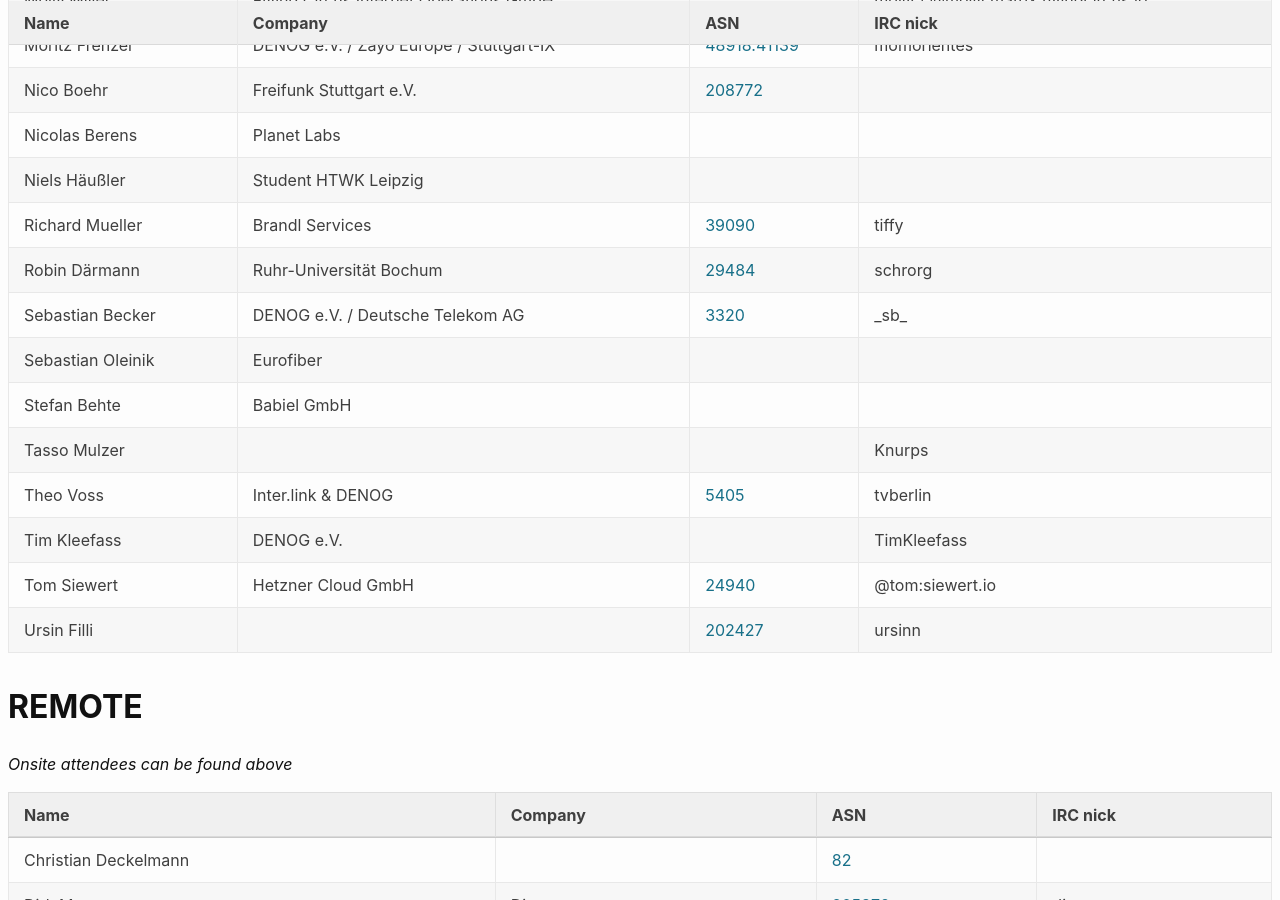
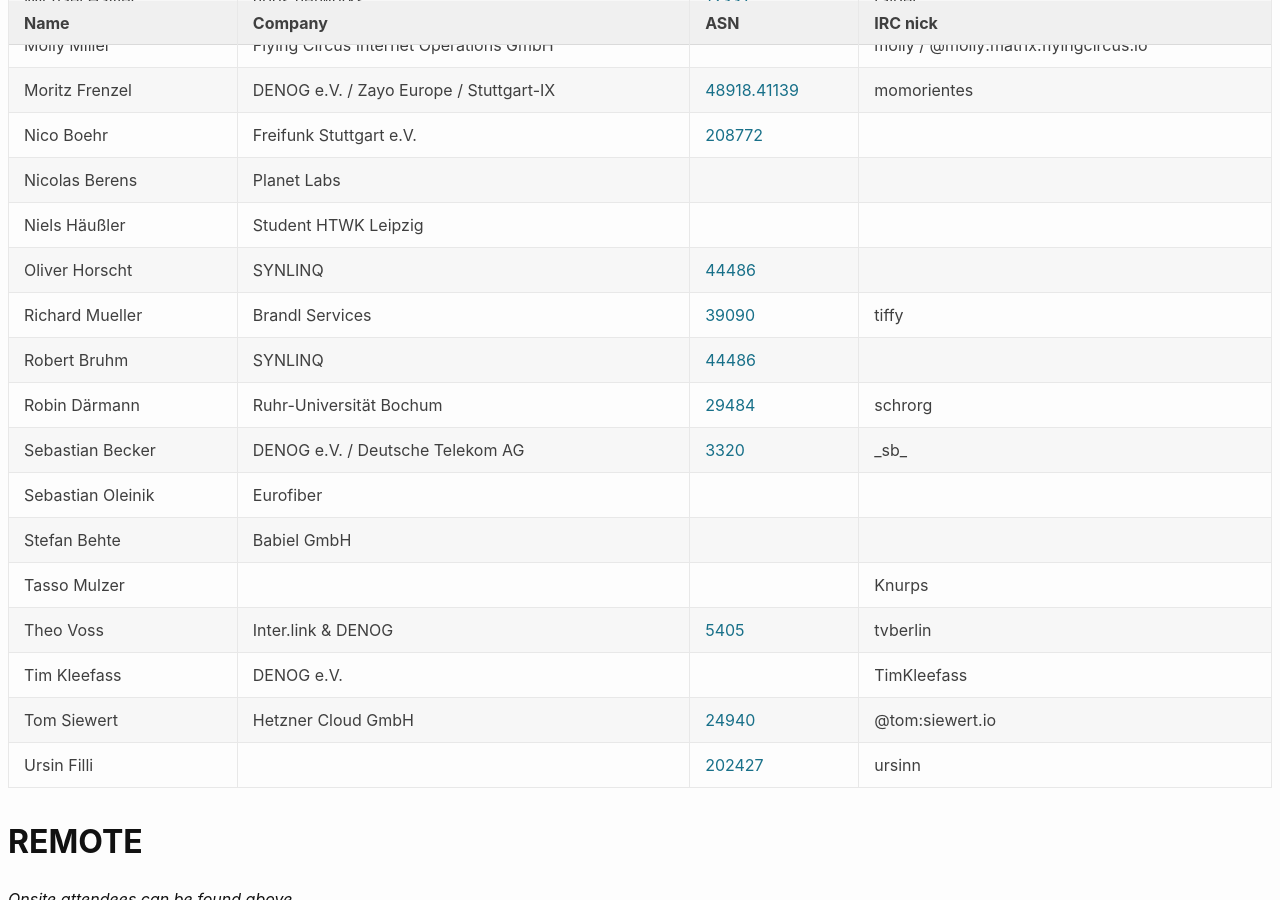
Before and after one commit to denog/pretix-attendeelist, a Jekyll site: the page built from denog16/index.markdown, in a window 1280 px wide and 900 px high, scrolled down 1324 px. Built offline with Jekyll 4.4.1, drawn with Linux system fonts in a browser that asks for light colours; some of the changed text lies outside the part shown.

Commit message:
Latest data: Tue Jul  9 15:47:44 UTC 2024

```diff
--- a/_data/attendees_denog16_onsite.json
+++ b/_data/attendees_denog16_onsite.json
@@ -2,6 +2,12 @@
   {
     "name": "Adrian Bönde",
     "company": "HELDELE GmbH",
+    "irc": null,
+    "asn": null
+  },
+  {
+    "name": "Andreas Beck",
+    "company": "ROETH & BECK",
     "irc": null,
     "asn": null
   },
@@ -180,10 +186,22 @@
     "asn": null
   },
   {
+    "name": "Oliver Horscht",
+    "company": "SYNLINQ",
+    "irc": null,
+    "asn": "44486"
+  },
+  {
     "name": "Richard Mueller",
     "company": "Brandl Services",
     "irc": "tiffy",
     "asn": "39090"
+  },
+  {
+    "name": "Robert Bruhm",
+    "company": "SYNLINQ",
+    "irc": null,
+    "asn": "44486"
   },
   {
     "name": "Robin Därmann",
```
